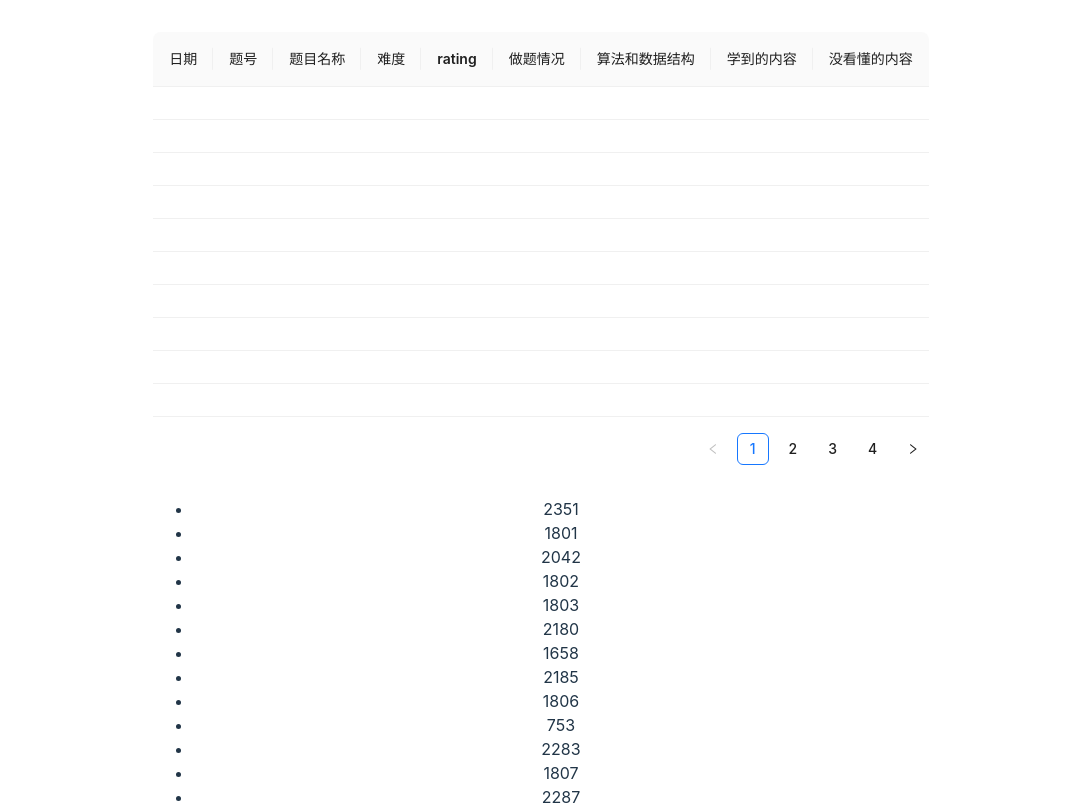
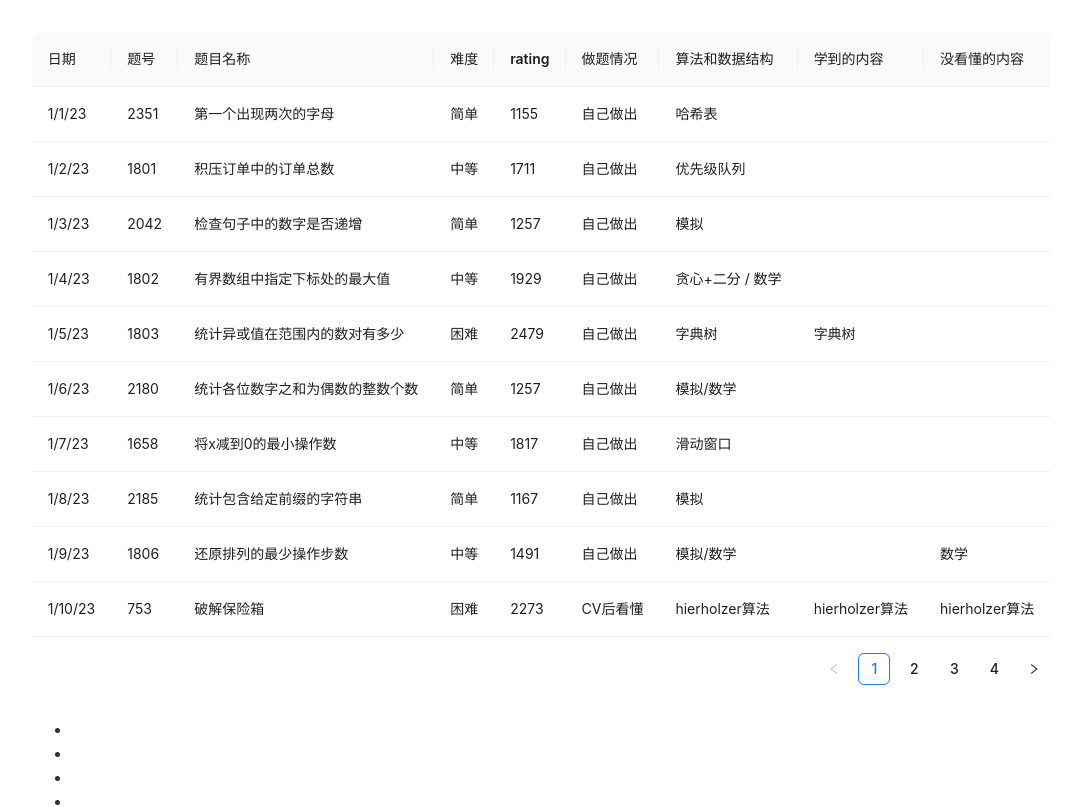
Before and after one commit to S-N-O-R-L-A-X/leetcode, a React (Vite) app: page / in a window 1280 px wide. Shown: the top 807 px of the page, without its empty margins (99-1180 px from the left). Built offline with nearby package versions, Linux system fonts and the light colour scheme.

Commit message:
show tables

```diff
--- a/src/DailyTable.tsx
+++ b/src/DailyTable.tsx
@@ -60,39 +60,48 @@ export default function DailyTable(props: DailyTableProps) {
   const columns = [
     {
       title: '日期',
-      dataIndex: 'name',
-      key: 'name',
+      dataIndex: 'date',
+      key: 'date',
     },
     {
       title: '题号',
-      dataIndex: 'age',
-      key: 'age',
+      dataIndex: 'no',
+      key: 'no',
     },
     {
       title: '题目名称',
-      dataIndex: 'address',
-      key: 'address',
+      dataIndex: 'name',
+      key: "name",
     },
     {
       title: "难度",
+      dataIndex: "difficulty",
+      key: "difficulty"
     },
     {
-      title: "rating"
+      title: "rating",
+      dataIndex: "rating",
+      key: "rating"
     },
     {
-      title: "做题情况"
+      title: "做题情况",
+      dataIndex: "situation",
+      key: "situation"
     },
     {
-      title: "算法和数据结构"
-
+      title: "算法和数据结构",
+      dataIndex: "method",
+      key: "method"
     },
     {
-      title: "学到的内容"
-
+      title: "学到的内容",
+      dataIndex: "learn",
+      key: "learn"
     },
     {
-      title: "没看懂的内容"
-
+      title: "没看懂的内容",
+      dataIndex: "unknown",
+      key: "unknown"
     }
   ];
 
--- a/src/assets/2023.json
+++ b/src/assets/2023.json
@@ -3,345 +3,345 @@
     "month": [
       [
         {
-          "日期": "1/1/23",
-          "题号": "2351",
-          "题目名称": "第一个出现两次的字母",
-          "难度": "简单",
+          "date": "1/1/23",
+          "no": "2351",
+          "name": "第一个出现两次的字母",
+          "difficulty": "简单",
           "rating": "1155",
-          "做题情况": "自己做出",
-          "算法和数据结构": "哈希表",
-          "学到的内容": "",
-          "没看懂的内容": ""
+          "situation": "自己做出",
+          "method": "哈希表",
+          "learn": "",
+          "unknown": ""
         },
         {
-          "日期": "1/2/23",
-          "题号": "1801",
-          "题目名称": "积压订单中的订单总数",
-          "难度": "中等",
+          "date": "1/2/23",
+          "no": "1801",
+          "name": "积压订单中的订单总数",
+          "difficulty": "中等",
           "rating": "1711",
-          "做题情况": "自己做出",
-          "算法和数据结构": "优先级队列",
-          "学到的内容": "",
-          "没看懂的内容": ""
+          "situation": "自己做出",
+          "method": "优先级队列",
+          "learn": "",
+          "unknown": ""
         },
         {
-          "日期": "1/3/23",
-          "题号": "2042",
-          "题目名称": "检查句子中的数字是否递增",
-          "难度": "简单",
+          "date": "1/3/23",
+          "no": "2042",
+          "name": "检查句子中的数字是否递增",
+          "difficulty": "简单",
           "rating": "1257",
-          "做题情况": "自己做出",
-          "算法和数据结构": "模拟",
-          "学到的内容": "",
-          "没看懂的内容": ""
+          "situation": "自己做出",
+          "method": "模拟",
+          "learn": "",
+          "unknown": ""
         },
         {
-          "日期": "1/4/23",
-          "题号": "1802",
-          "题目名称": "有界数组中指定下标处的最大值",
-          "难度": "中等",
+          "date": "1/4/23",
+          "no": "1802",
+          "name": "有界数组中指定下标处的最大值",
+          "difficulty": "中等",
           "rating": "1929",
-          "做题情况": "自己做出",
-          "算法和数据结构": "贪心+二分 / 数学",
-          "学到的内容": "",
-          "没看懂的内容": ""
+          "situation": "自己做出",
+          "method": "贪心+二分 / 数学",
+          "learn": "",
+          "unknown": ""
         },
         {
-          "日期": "1/5/23",
-          "题号": "1803",
-          "题目名称": "统计异或值在范围内的数对有多少",
-          "难度": "困难",
+          "date": "1/5/23",
+          "no": "1803",
+          "name": "统计异或值在范围内的数对有多少",
+          "difficulty": "困难",
           "rating": "2479",
-          "做题情况": "自己做出",
-          "算法和数据结构": "字典树",
-          "学到的内容": "字典树",
-          "没看懂的内容": ""
+          "situation": "自己做出",
+          "method": "字典树",
+          "learn": "字典树",
+          "unknown": ""
         },
         {
-          "日期": "1/6/23",
-          "题号": "2180",
-          "题目名称": "统计各位数字之和为偶数的整数个数",
-          "难度": "简单",
+          "date": "1/6/23",
+          "no": "2180",
+          "name": "统计各位数字之和为偶数的整数个数",
+          "difficulty": "简单",
           "rating": "1257",
-          "做题情况": "自己做出",
-          "算法和数据结构": "模拟/数学",
-          "学到的内容": "",
-          "没看懂的内容": ""
+          "situation": "自己做出",
+          "method": "模拟/数学",
+          "learn": "",
+          "unknown": ""
         },
         {
-          "日期": "1/7/23",
-          "题号": "1658",
-          "题目名称": "将x减到0的最小操作数",
-          "难度": "中等",
+          "date": "1/7/23",
+          "no": "1658",
+          "name": "将x减到0的最小操作数",
+          "difficulty": "中等",
           "rating": "1817",
-          "做题情况": "自己做出",
-          "算法和数据结构": "滑动窗口",
-          "学到的内容": "",
-          "没看懂的内容": ""
+          "situation": "自己做出",
+          "method": "滑动窗口",
+          "learn": "",
+          "unknown": ""
         },
         {
-          "日期": "1/8/23",
-          "题号": "2185",
-          "题目名称": "统计包含给定前缀的字符串",
-          "难度": "简单",
+          "date": "1/8/23",
+          "no": "2185",
+          "name": "统计包含给定前缀的字符串",
+          "difficulty": "简单",
           "rating": "1167",
-          "做题情况": "自己做出",
-          "算法和数据结构": "模拟",
-          "学到的内容": "",
-          "没看懂的内容": ""
+          "situation": "自己做出",
+          "method": "模拟",
+          "learn": "",
+          "unknown": ""
         },
         {
-          "日期": "1/9/23",
-          "题号": "1806",
-          "题目名称": "还原排列的最少操作步数",
-          "难度": "中等",
+          "date": "1/9/23",
+          "no": "1806",
+          "name": "还原排列的最少操作步数",
+          "difficulty": "中等",
           "rating": "1491",
-          "做题情况": "自己做出",
-          "算法和数据结构": "模拟/数学",
-          "学到的内容": "",
-          "没看懂的内容": "数学"
+          "situation": "自己做出",
+          "method": "模拟/数学",
+          "learn": "",
+          "unknown": "数学"
         },
         {
-          "日期": "1/10/23",
-          "题号": "753",
-          "题目名称": "破解保险箱",
-          "难度": "困难",
+          "date": "1/10/23",
+          "no": "753",
+          "name": "破解保险箱",
+          "difficulty": "困难",
           "rating": "2273",
-          "做题情况": "CV后看懂",
-          "算法和数据结构": "hierholzer算法",
-          "学到的内容": "hierholzer算法",
-          "没看懂的内容": "hierholzer算法"
+          "situation": "CV后看懂",
+          "method": "hierholzer算法",
+          "learn": "hierholzer算法",
+          "unknown": "hierholzer算法"
         },
         {
-          "日期": "1/11/23",
-          "题号": "2283",
-          "题目名称": "判断一个数的数字计数是否等于数位的值",
-          "难度": "简单",
+          "date": "1/11/23",
+          "no": "2283",
+          "name": "判断一个数的数字计数是否等于数位的值",
+          "difficulty": "简单",
           "rating": "1253",
-          "做题情况": "自己做出",
-          "算法和数据结构": "哈希表",
-          "学到的内容": "",
-          "没看懂的内容": ""
+          "situation": "自己做出",
+          "method": "哈希表",
+          "learn": "",
+          "unknown": ""
         },
         {
-          "日期": "1/12/23",
-          "题号": "1807",
-          "题目名称": "替换字符串中的括号内容",
-          "难度": "中等",
+          "date": "1/12/23",
+          "no": "1807",
+          "name": "替换字符串中的括号内容",
+          "difficulty": "中等",
           "rating": "1481",
-          "做题情况": "自己做出",
-          "算法和数据结构": "哈希表",
-          "学到的内容": "字符串数组转map方法",
-          "没看懂的内容": ""
+          "situation": "自己做出",
+          "method": "哈希表",
+          "learn": "字符串数组转map方法",
+          "unknown": ""
         },
         {
-          "日期": "1/13/23",
-          "题号": "2287",
-          "题目名称": "重排字符形成目标字符串",
-          "难度": "简单",
+          "date": "1/13/23",
+          "no": "2287",
+          "name": "重排字符形成目标字符串",
+          "difficulty": "简单",
           "rating": "1299",
-          "做题情况": "自己做出",
-          "算法和数据结构": "哈希表",
-          "学到的内容": "",
-          "没看懂的内容": ""
+          "situation": "自己做出",
+          "method": "哈希表",
+          "learn": "",
+          "unknown": ""
         },
         {
-          "日期": "1/14/23",
-          "题号": "1819",
-          "题目名称": "序列中不同最大公约数的数目",
-          "难度": "困难",
+          "date": "1/14/23",
+          "no": "1819",
+          "name": "序列中不同最大公约数的数目",
+          "difficulty": "困难",
           "rating": "2539",
-          "做题情况": "CV后看懂",
-          "算法和数据结构": "转化+数学",
-          "学到的内容": "",
-          "没看懂的内容": ""
+          "situation": "CV后看懂",
+          "method": "转化+数学",
+          "learn": "",
+          "unknown": ""
         },
         {
-          "日期": "1/15/23",
-          "题号": "2293",
-          "题目名称": "极大极小游戏",
-          "难度": "简单",
+          "date": "1/15/23",
+          "no": "2293",
+          "name": "极大极小游戏",
+          "difficulty": "简单",
           "rating": "1241",
-          "做题情况": "自己做出",
-          "算法和数据结构": "模拟/递归",
-          "学到的内容": "",
-          "没看懂的内容": ""
+          "situation": "自己做出",
+          "method": "模拟/递归",
+          "learn": "",
+          "unknown": ""
         },
         {
-          "日期": "1/16/23",
-          "题号": "1813",
-          "题目名称": "句子相似性III",
-          "难度": "中等",
+          "date": "1/16/23",
+          "no": "1813",
+          "name": "句子相似性III",
+          "difficulty": "中等",
           "rating": "1588",
-          "做题情况": "自己做出",
-          "算法和数据结构": "双指针",
-          "学到的内容": "",
-          "没看懂的内容": ""
+          "situation": "自己做出",
+          "method": "双指针",
+          "learn": "",
+          "unknown": ""
         },
         {
-          "日期": "1/17/23",
-          "题号": "1814",
-          "题目名称": "统计一个数组中好对子的数目",
-          "难度": "中等",
+          "date": "1/17/23",
+          "no": "1814",
+          "name": "统计一个数组中好对子的数目",
+          "difficulty": "中等",
           "rating": "1737",
-          "做题情况": "自己做出",
-          "算法和数据结构": "转化+哈希表",
-          "学到的内容": "",
-          "没看懂的内容": ""
+          "situation": "自己做出",
+          "method": "转化+哈希表",
+          "learn": "",
+          "unknown": ""
         },
         {
-          "日期": "1/18/23",
-          "题号": "1825",
-          "题目名称": "求出MK平均值",
-          "难度": "困难",
+          "date": "1/18/23",
+          "no": "1825",
+          "name": "求出MK平均值",
+          "difficulty": "困难",
           "rating": "2395",
-          "做题情况": "CV后没看懂",
-          "算法和数据结构": "有序集合",
-          "学到的内容": "",
-          "没看懂的内容": ""
+          "situation": "CV后没看懂",
+          "method": "有序集合",
+          "learn": "",
+          "unknown": ""
         },
         {
-          "日期": "1/19/23",
-          "题号": "2299",
-          "题目名称": "强密码检验器II",
-          "难度": "简单",
+          "date": "1/19/23",
+          "no": "2299",
+          "name": "强密码检验器II",
+          "difficulty": "简单",
           "rating": "1241",
-          "做题情况": "自己做出",
-          "算法和数据结构": "正则表达式",
-          "学到的内容": "正则预查",
-          "没看懂的内容": ""
+          "situation": "自己做出",
+          "method": "正则表达式",
+          "learn": "正则预查",
+          "unknown": ""
         },
         {
-          "日期": "1/20/23",
-          "题号": "1817",
-          "题目名称": "查找用户活跃分钟数",
-          "难度": "中等",
+          "date": "1/20/23",
+          "no": "1817",
+          "name": "查找用户活跃分钟数",
+          "difficulty": "中等",
           "rating": "1360",
-          "做题情况": "自己做出",
-          "算法和数据结构": "哈希表",
-          "学到的内容": "",
-          "没看懂的内容": ""
+          "situation": "自己做出",
+          "method": "哈希表",
+          "learn": "",
+          "unknown": ""
         },
         {
-          "日期": "1/21/23",
-          "题号": "1824",
-          "题目名称": "最少侧跳次数",
-          "难度": "中等",
+          "date": "1/21/23",
+          "no": "1824",
+          "name": "最少侧跳次数",
+          "difficulty": "中等",
           "rating": "1778",
-          "做题情况": "自己做出",
-          "算法和数据结构": "dp",
-          "学到的内容": "",
-          "没看懂的内容": ""
+          "situation": "自己做出",
+          "method": "dp",
+          "learn": "",
+          "unknown": ""
         },
         {
-          "日期": "1/22/23",
-          "题号": "1815",
-          "题目名称": "得到新鲜甜甜圈的最多组数",
-          "难度": "困难",
+          "date": "1/22/23",
+          "no": "1815",
+          "name": "得到新鲜甜甜圈的最多组数",
+          "difficulty": "困难",
           "rating": "2559",
-          "做题情况": "CV后没看懂",
-          "算法和数据结构": "状态压缩+dp",
-          "学到的内容": "模拟退火算法",
-          "没看懂的内容": ""
+          "situation": "CV后没看懂",
+          "method": "状态压缩+dp",
+          "learn": "模拟退火算法",
+          "unknown": ""
         },
         {
-          "日期": "1/23/23",
-          "题号": "2303",
-          "题目名称": "计算应缴税款总额",
-          "难度": "简单",
+          "date": "1/23/23",
+          "no": "2303",
+          "name": "计算应缴税款总额",
+          "difficulty": "简单",
           "rating": "1283",
-          "做题情况": "自己做出",
-          "算法和数据结构": "模拟",
-          "学到的内容": "",
-          "没看懂的内容": ""
+          "situation": "自己做出",
+          "method": "模拟",
+          "learn": "",
+          "unknown": ""
         },
         {
-          "日期": "1/24/23",
-          "题号": "1828",
-          "题目名称": "统计一个圆中点的数目",
-          "难度": "中等",
+          "date": "1/24/23",
+          "no": "1828",
+          "name": "统计一个圆中点的数目",
+          "difficulty": "中等",
           "rating": "1380",
-          "做题情况": "自己做出",
-          "算法和数据结构": "数学",
-          "学到的内容": "",
-          "没看懂的内容": ""
+          "situation": "自己做出",
+          "method": "数学",
+          "learn": "",
+          "unknown": ""
         },
         {
-          "日期": "1/25/23",
-          "题号": "1632",
-          "题目名称": "矩阵转换后的秩",
-          "难度": "困难",
+          "date": "1/25/23",
+          "no": "1632",
+          "name": "矩阵转换后的秩",
+          "difficulty": "困难",
           "rating": "2529",
-          "做题情况": "CV后没看懂",
-          "算法和数据结构": "并查集+拓扑排序",
-          "学到的内容": "",
-          "没看懂的内容": ""
+          "situation": "CV后没看懂",
+          "method": "并查集+拓扑排序",
+          "learn": "",
+          "unknown": ""
         },
         {
-          "日期": "1/26/23",
-          "题号": "1663",
-          "题目名称": "具有给定数值的最小字符串",
-          "难度": "中等",
+          "date": "1/26/23",
+          "no": "1663",
+          "name": "具有给定数值的最小字符串",
+          "difficulty": "中等",
           "rating": "1460",
-          "做题情况": "自己做出",
-          "算法和数据结构": "贪心",
-          "学到的内容": "",
-          "没看懂的内容": ""
+          "situation": "自己做出",
+          "method": "贪心",
+          "learn": "",
+          "unknown": ""
         },
         {
-          "日期": "1/27/23",
-          "题号": "2309",
-          "题目名称": "兼具大小写的最好英文字母",
-          "难度": "简单",
+          "date": "1/27/23",
+          "no": "2309",
+          "name": "兼具大小写的最好英文字母",
+          "difficulty": "简单",
           "rating": "1242",
-          "做题情况": "自己做出",
-          "算法和数据结构": "哈希",
-          "学到的内容": "",
-          "没看懂的内容": ""
+          "situation": "自己做出",
+          "method": "哈希",
+          "learn": "",
+          "unknown": ""
         },
         {
-          "日期": "1/28/23",
-          "题号": "1664",
-          "题目名称": "生成平衡数组的方案数",
-          "难度": "中等",
+          "date": "1/28/23",
+          "no": "1664",
+          "name": "生成平衡数组的方案数",
+          "difficulty": "中等",
           "rating": "1590",
-          "做题情况": "自己做出",
-          "算法和数据结构": "dp/前缀和",
-          "学到的内容": "",
-          "没看懂的内容": ""
+          "situation": "自己做出",
+          "method": "dp/前缀和",
+          "learn": "",
+          "unknown": ""
         },
         {
-          "日期": "1/29/23",
-          "题号": "2315",
-          "题目名称": "统计星号",
-          "难度": "简单",
+          "date": "1/29/23",
+          "no": "2315",
+          "name": "统计星号",
+          "difficulty": "简单",
           "rating": "1250",
-          "做题情况": "自己做出",
-          "算法和数据结构": "模拟",
-          "学到的内容": "正则计数方法",
-          "没看懂的内容": ""
+          "situation": "自己做出",
+          "method": "模拟",
+          "learn": "正则计数方法",
+          "unknown": ""
         },
         {
-          "日期": "1/30/23",
-          "题号": "1669",
-          "题目名称": "合并两个链表",
-          "难度": "中等",
+          "date": "1/30/23",
+          "no": "1669",
+          "name": "合并两个链表",
+          "difficulty": "中等",
           "rating": "1428",
-          "做题情况": "自己做出",
-          "算法和数据结构": "链表",
-          "学到的内容": "",
-          "没看懂的内容": ""
+          "situation": "自己做出",
+          "method": "链表",
+          "learn": "",
+          "unknown": ""
         },
         {
-          "日期": "1/31/23",
-          "题号": "2319",
-          "题目名称": "判读矩阵是否是一个X矩阵",
-          "难度": "简单",
+          "date": "1/31/23",
+          "no": "2319",
+          "name": "判读矩阵是否是一个X矩阵",
+          "difficulty": "简单",
           "rating": "1200",
-          "做题情况": "自己做出",
-          "算法和数据结构": "模拟",
-          "学到的内容": "",
-          "没看懂的内容": ""
+          "situation": "自己做出",
+          "method": "模拟",
+          "learn": "",
+          "unknown": ""
         }
       ]
     ]
```
